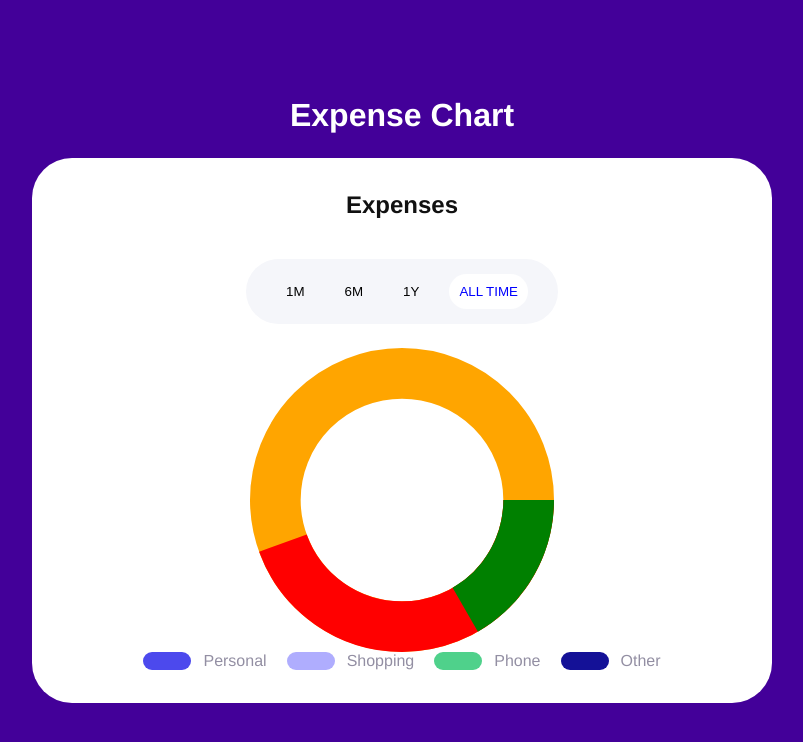
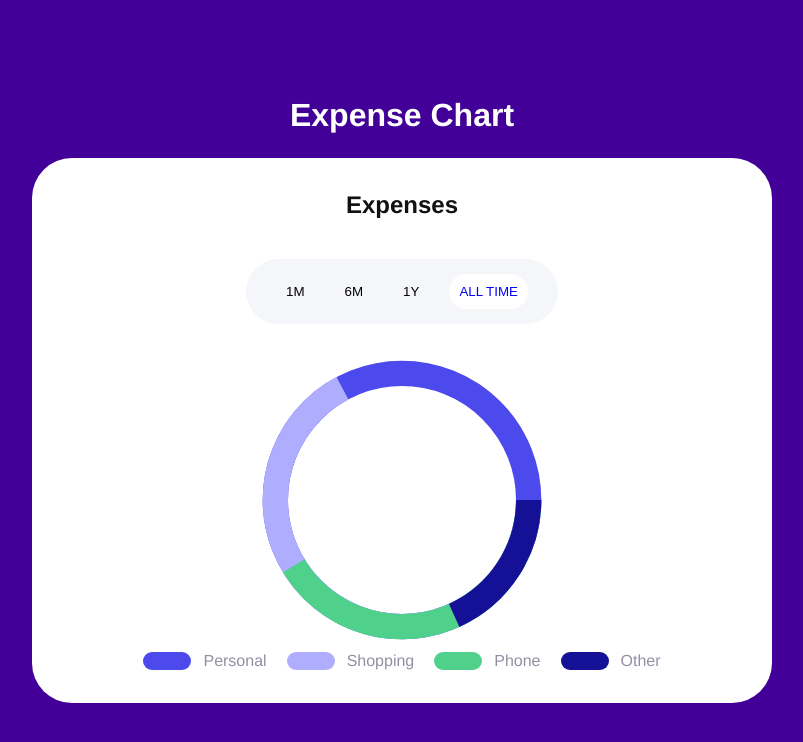
Before and after one commit to HasibGit/GoZayaan_Assessment_Task, an Angular app: page / in a window 1280 px wide. Shown: the top 742 px of the page, without its empty margins (238-1041 px from the left). Built offline with nearby package versions, Linux system fonts and the light colour scheme.

Commit message:
fixed a bug regarding data immutability

```diff
--- a/src/app/components/chart/chart.component.html
+++ b/src/app/components/chart/chart.component.html
@@ -1,13 +1,13 @@
 <svg height="100%" width="100%" viewBox="0 0 120 120">
   <circle
-    *ngFor="let item of items; let i = index"
+    *ngFor="let data of chartData; let i = index"
     cx="60"
     cy="60"
     r="50"
     fill="transparent"
-    stroke-width="20"
+    stroke-width="10"
     [attr.stroke-dasharray]="getPerimeter(50)"
     [attr.stroke-dashoffset]="getOffset(50, i)"
-    [attr.stroke]="getColor(i)"
+    [attr.stroke]="getColor(data.category)"
   />
 </svg>
--- a/src/app/components/chart/chart.component.ts
+++ b/src/app/components/chart/chart.component.ts
@@ -1,6 +1,6 @@
 import { Component, OnDestroy, OnInit } from '@angular/core';
 import { Subscription } from 'rxjs';
-import { IExpense } from 'src/app/interfaces/expense.interface';
+import { IChartData, IExpense } from 'src/app/interfaces/expense.interface';
 import { AppService } from 'src/app/services/app.service';
 
 @Component({
@@ -10,42 +10,67 @@ import { AppService } from 'src/app/services/app.service';
 })
 export class ChartComponent implements OnInit, OnDestroy {
   selectedFilter: string;
-  chartData: IExpense;
+  data: IExpense;
+  chartData: IChartData[] = [];
+  totalExpense: number;
 
   filterChangeSubscription: Subscription;
 
-  items: Array<{ name: string; count: number; color: string }> = [
-    { name: 'Orange', count: 50, color: 'orange' },
-    { name: 'Apple', count: 25, color: 'red' },
-    { name: 'Pear', count: 15, color: 'green' },
-  ];
-  private _total: number = 0;
+  constructor(private appService: AppService) {}
 
-  constructor(private appService: AppService) {
-    if (this.items.length > 0) {
-      this._total = this.items.map((a) => a.count).reduce((x, y) => x + y);
+  ngOnInit(): void {
+    this.appService.currentExpenseFilter.subscribe((filter) => {
+      this.chartData = [];
+      this.selectedFilter = filter;
+      this.data = this.appService.getExpenseByFilter(this.selectedFilter);
+
+      delete this.data.period;
+
+      this.calculateTotalExpense();
+      this.prepareChartData();
+    });
+  }
+
+  prepareChartData() {
+    for (const [key, value] of Object.entries(this.data)) {
+      this.chartData.push({
+        category: key,
+        expense: value,
+        color: this.getColor(key),
+      });
     }
   }
 
-  ngOnInit(): void {
-    this.appService.currentExpenseFilter.subscribe((filter) => {
-      this.selectedFilter = filter;
-      this.chartData = this.appService.getExpenseByFilter(this.selectedFilter);
-    });
+  calculateTotalExpense(): void {
+    this.totalExpense = Object.values(this.data).reduce(
+      (acc, value) => acc + value,
+      0
+    );
   }
 
   getPerimeter(radius: number): number {
     return Math.PI * 2 * radius;
   }
 
-  getColor(index: number): string {
-    return this.items[index].color;
+  getColor(category: string): string {
+    switch (category) {
+      case 'personal':
+        return '#4c49ed';
+      case 'shopping':
+        return '#afadfe';
+      case 'phone':
+        return '#4fd18b';
+      case 'other':
+        return '#141197';
+      default:
+        return '#999';
+    }
   }
 
   getOffset(radius: number, index: number): number {
     var percent = 0;
     for (var i = 0; i < index; i++) {
-      percent += this.items[i].count / this._total;
+      percent += this.chartData[i].expense / this.totalExpense;
     }
     var perimeter = Math.PI * 2 * radius;
     return perimeter * percent;
--- a/src/app/services/app.service.ts
+++ b/src/app/services/app.service.ts
@@ -20,6 +20,8 @@ export class AppService {
   }
 
   getExpenseByFilter(expensePeriod: string): IExpense {
-    return this.expenseData.find((expense) => expense.period === expensePeriod);
+    return JSON.parse(JSON.stringify(this.expenseData)).find(
+      (expense) => expense.period === expensePeriod
+    );
   }
 }
```
Also changed, not shown: src/app/interfaces/expense.interface.ts (+7 -1 lines).
